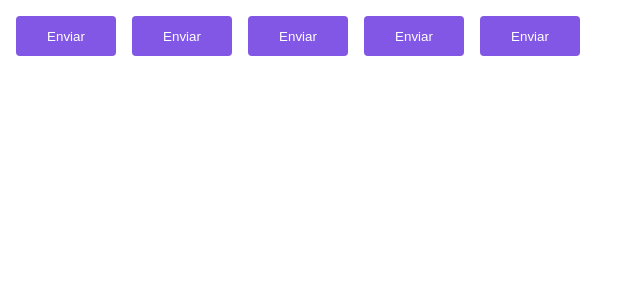
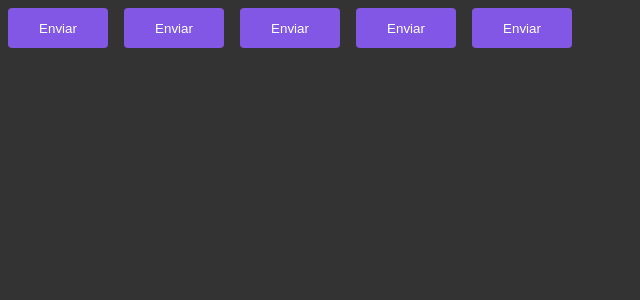
Before and after one commit to N0N4T0/ignite-reactjs-2022, a React (Vite) app in the folder 02-ignite-timer/: page / in a window 1280 px wide. Shown: the top 300 px of the page, without its empty margins (0-640 px from the left). Built offline with nearby package versions, Linux system fonts and the light colour scheme.

Commit message:
feat(): add createGlobalStyle

```diff
--- a/02-ignite-timer/src/App.tsx
+++ b/02-ignite-timer/src/App.tsx
@@ -1,5 +1,6 @@
 import { ThemeProvider } from "styled-components";
 import { Button } from "./components/Button";
+import { GlobalStyle } from "./styles/global";
 import { defaultTheme } from "./styles/themes/default";
 
 export function App() {
@@ -10,6 +11,8 @@ export function App() {
       <Button variant={"secondary"}/>
       <Button variant={"success"}/>
       <Button variant={"danger"}/>
+
+      <GlobalStyle/>
     </ThemeProvider>
   )
 }
--- /dev/null
+++ b/02-ignite-timer/src/styles/global.ts
@@ -0,0 +1,12 @@
+import { createGlobalStyle } from "styled-components";
+
+export const GlobalStyle = createGlobalStyle`
+    * {
+        margin: 0;
+        padding: 0;
+    }
+
+    body {
+        background: #333;
+    }
+`;
```
